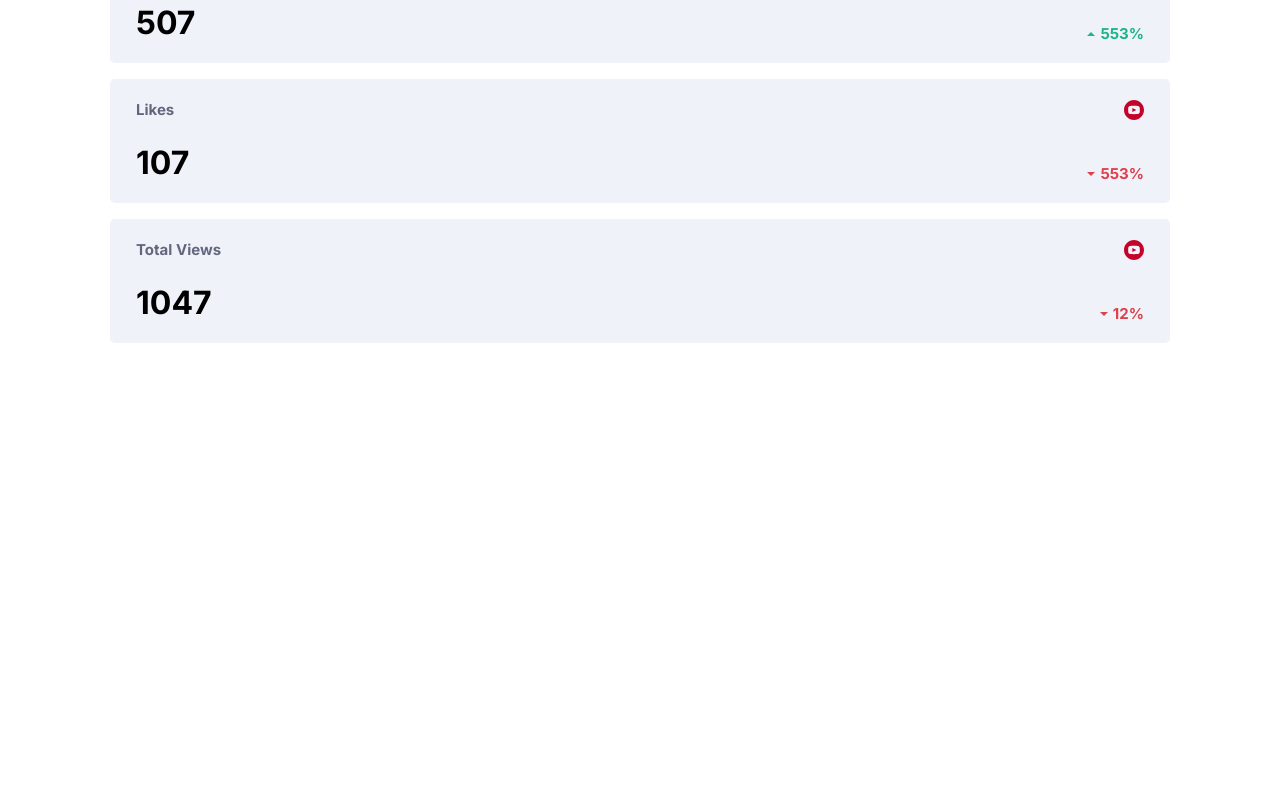
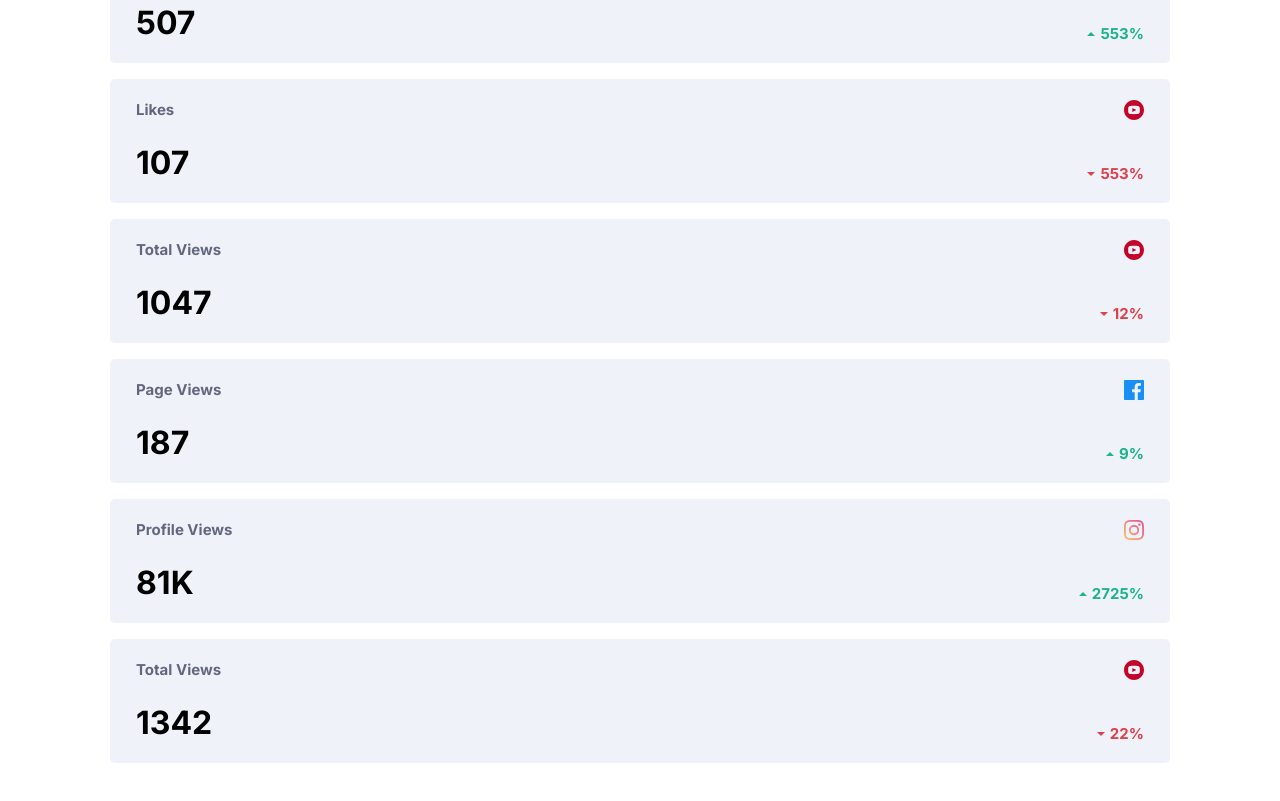
Before and after one commit to yasssuz/static-social-media-dashboard, a website built with Vite: page src/index.html in a window 1280 px wide. Shown: the part 1243-2044 px from the top of the page. Before the commit the page ends 1666 px from the top, so only its background shows below. Built offline with nearby package versions, Linux system fonts and the light colour scheme.

Commit message:
added new fake data

```diff
--- a/src/index.html
+++ b/src/index.html
@@ -197,6 +197,45 @@
             </small>
           </div>
         </li>
+        <li class="overview__item">
+          <div class="top-info">
+            <p>Page Views</p>
+            <img src="./assets/icon-facebook.svg" alt="facebook">
+          </div>
+          <div class="bottom-info">
+            <strong>187</strong>
+            <small>
+              <img src="./assets/icon-up.svg" alt="+">
+              9%
+            </small>
+          </div>
+        </li>
+        <li class="overview__item">
+          <div class="top-info">
+            <p>Profile Views</p>
+            <img src="./assets/icon-instagram.svg" alt="instagram">
+          </div>
+          <div class="bottom-info">
+            <strong>81K</strong>
+            <small>
+              <img src="./assets/icon-up.svg" alt="+">
+              2725%
+            </small>
+          </div>
+        </li>
+        <li class="overview__item">
+          <div class="top-info">
+            <p>Total Views</p>
+            <img src="./assets/icon-youtube.svg" alt="youtube">
+          </div>
+          <div class="bottom-info">
+            <strong>1342</strong>
+            <small class="negative">
+              <img src="./assets/icon-down.svg" alt="-">
+              22%
+            </small>
+          </div>
+        </li>
       </ul>
     </section>
   </main>
```
